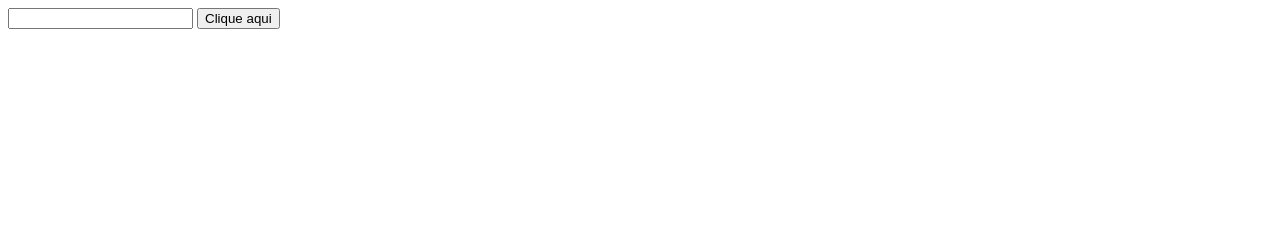
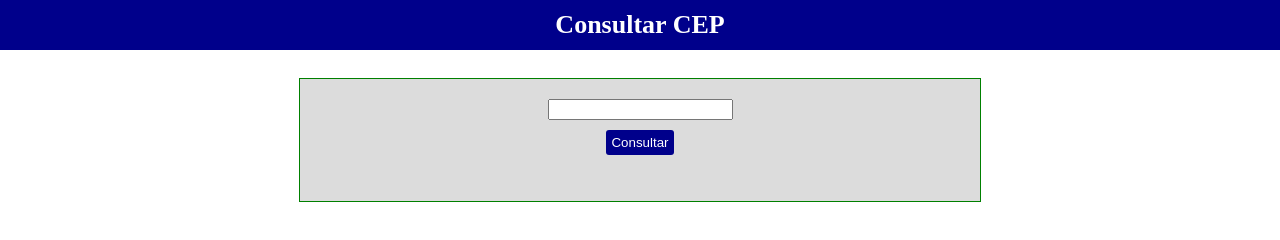
Before and after one commit to Marcelo-RM/consultaCep, a website: page index.html in a window 1280 px wide. Drawn offline with Linux system fonts and the light colour scheme.

Commit message:
inicio css proprio

```diff
--- /dev/null
+++ b/css/main.css
@@ -0,0 +1,29 @@
+html, body {
+    margin: 0;
+    padding: 0;
+    text-align: center;
+}
+#title {
+    text-align: center;
+    background-color: darkblue;
+    color: white;
+    font: larger;
+    font-size: 26px;
+    margin: 0;
+    padding: 10px;
+}
+#place {
+    margin: 10px auto;
+    border: 1px solid green;
+    width: 50%;
+    padding: 20px;
+    background-color: gainsboro;
+}
+#button {
+    margin: 10px;
+    border: 0;
+    background-color: darkblue;
+    padding: 5px;
+    border-radius: 3px;
+    color: white;
+}
--- a/index.html
+++ b/index.html
@@ -1,19 +1,29 @@
 <!DOCTYPE html>
 <html lang="pt-br">
+
 <head>
     <meta charset="UTF-8">
     <meta name="viewport" content="width=device-width, initial-scale=1.0">
     <meta http-equiv="X-UA-Compatible" content="ie=edge">
     <script src="js/jquery.min.js"></script>
     <script src="js/main.js"></script>
+    <link rel="stylesheet" href="css/main.css">
     <title>Minha Página</title>
 </head>
+
 <body>
-    <input id="inputCep" type="text">
-    <button type="button" onclick="consultaCep()">Clique aqui</button>
-    <p id="logradouro"></p>
-    <p id="bairro"></p>
-    <p id="localidade"></p>
-    <p id="uf"></p>
+
+    <p id="title"><b>Consultar CEP</b></p><br>
+
+    <div id="place">
+        <input id="inputCep" type="text"><br>
+        <button id="button" type="button" onclick="consultaCep()">Consultar</button>
+        <p id="logradouro"></p>
+        <p id="bairro"></p>
+        <p id="localidade"></p>
+        <p id="uf"></p>
+    </div>
+
 </body>
+
 </html>
--- a/js/main.js
+++ b/js/main.js
@@ -8,10 +8,10 @@ function consultaCep(){
             if(response.erro && response.erro === true){
                 alert("Cep inválido");
             }else{
-                $("#logradouro").html(response.logradouro);
-                $("#bairro").html(response.bairro);
-                $("#localidade").html(response.localidade);
-                $("#uf").html(response.uf);
+                $("#logradouro").html("Logradouro: " + response.logradouro);
+                $("#bairro").html("Bairro: " + response.bairro);
+                $("#localidade").html("Localidade: " +response.localidade);
+                $("#uf").html("UF: " + response.uf);
             }
         },
         error: function(xhr, oError, message){
```
